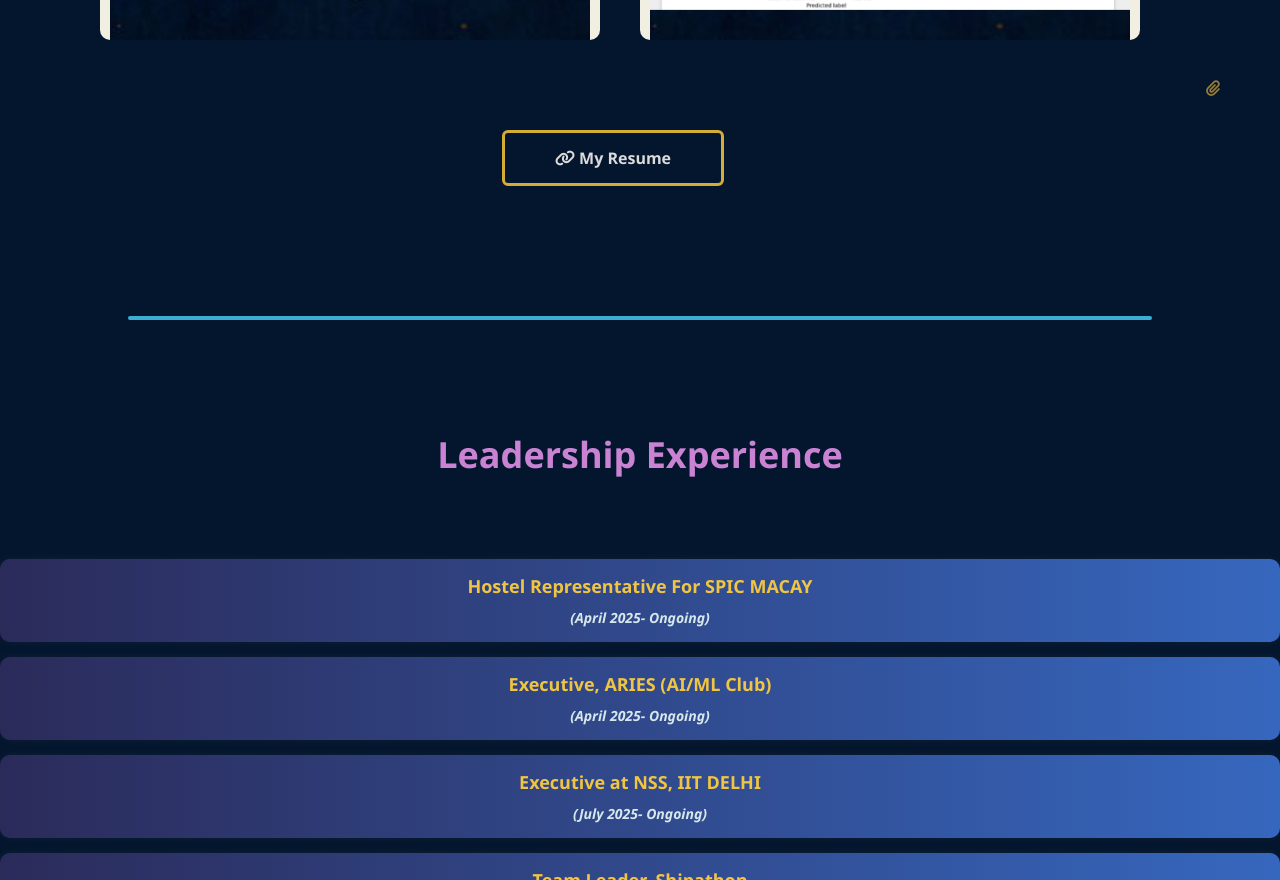
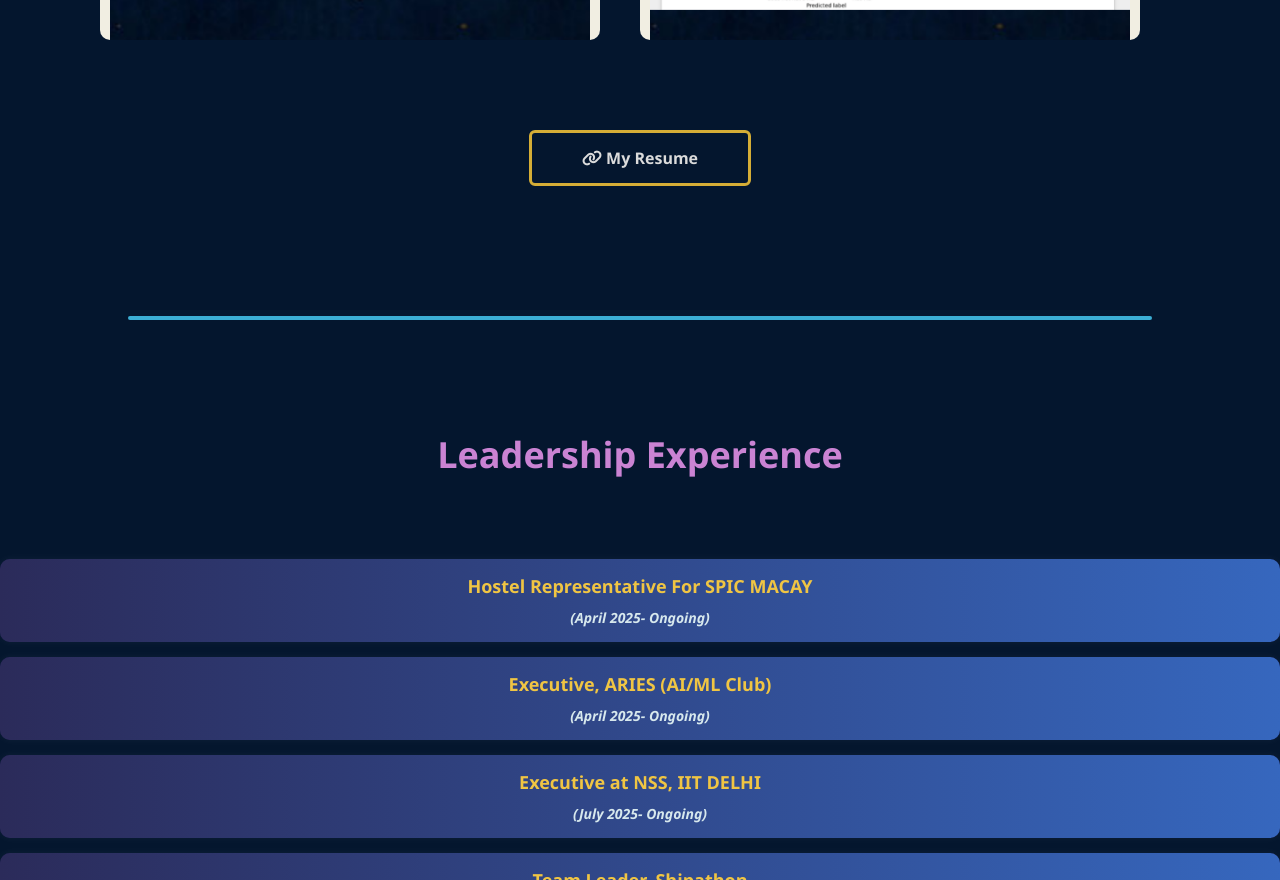
Before and after one commit to monisha8878/My-Portfolio, a plain HTML site: page index.html in a window 1280 px wide. Shown: the part 3129-4009 px from the top of the page. Drawn offline with Linux system fonts and the light colour scheme.

Commit message:
Update index.html

```diff
--- a/index.html
+++ b/index.html
@@ -185,7 +185,7 @@
                 rel="noopener noreferrer">
                 <i class="fa-solid fa-link"></i> My Resume
               </a>
-                <i class="fa-solid fa-paperclip"></i>
+
 
             </div>
         </div>
```
